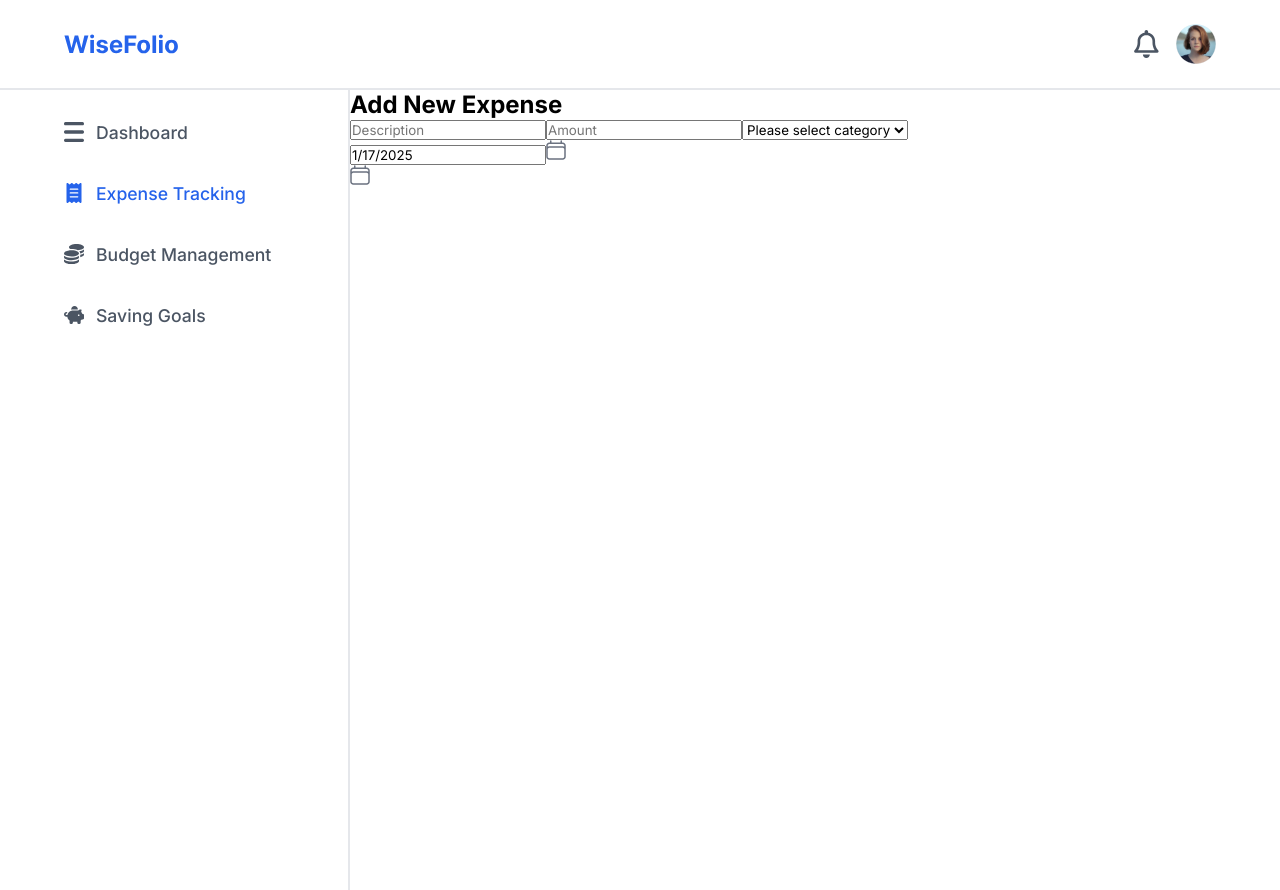
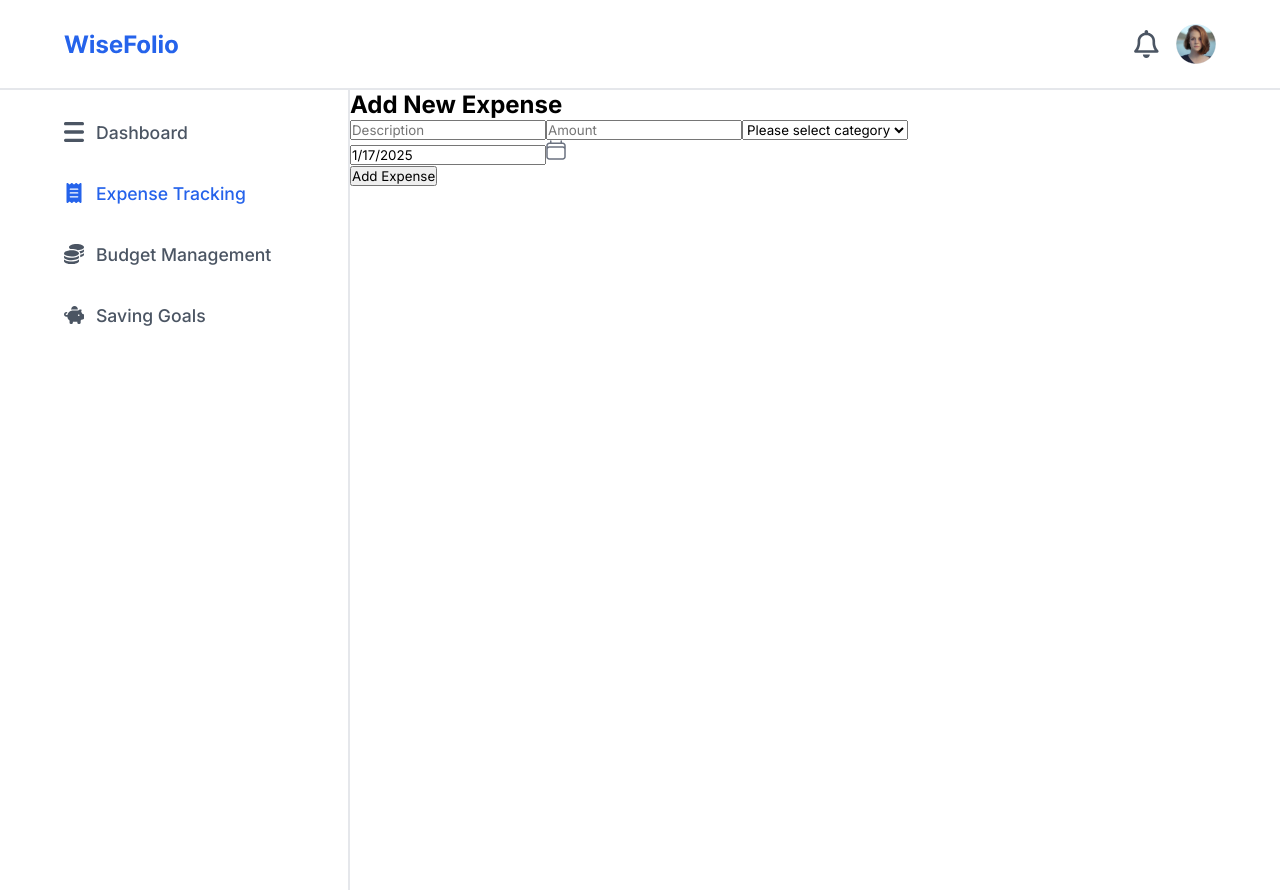
Before and after one commit to Lospub/WiseFolio-Client, a React (Vite) app in the folder wisefolio-client/: page /expenses in a window 1280 px wide. Built offline with nearby package versions, Linux system fonts and the light colour scheme.

Commit message:
fix date picker

```diff
--- a/wisefolio-client/src/pages/ExpenseTracking/ExpenseTracking.tsx
+++ b/wisefolio-client/src/pages/ExpenseTracking/ExpenseTracking.tsx
@@ -31,7 +31,8 @@ const ExpenseTracking = () => {
                 onChange={(date: Date | null) => {
                   if (date) {
                     setSelectedDate(date);
-                  }}}
+                  }
+                }}
                 dateFormat="MM/dd/yyyy"
                 customInput={
                   <div className="custom-date-input">
@@ -48,8 +49,10 @@ const ExpenseTracking = () => {
                   </div>
                 }
               />
-              <CalenderIcon />
             </div>
+            <button type="submit" className="expense__form-button">
+              Add Expense
+            </button>
           </form>
         </div>
       </section>
```
Lines whose indentation alone changed are shown as unchanged.
